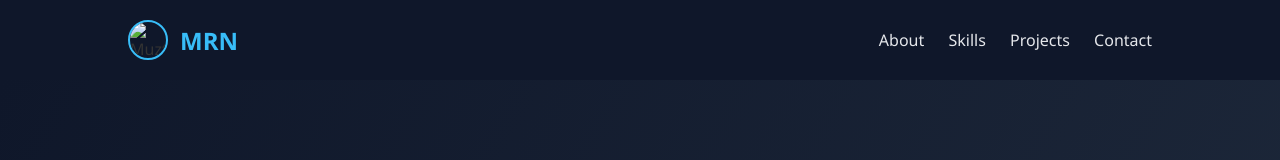
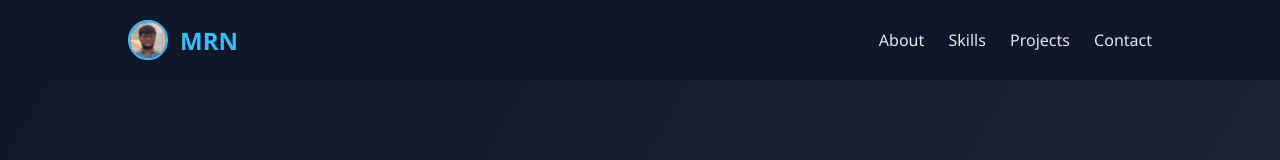
Before and after one commit to Muztahidur-RN/Muztahidur_Rahman_Nihal, a plain HTML site: page index.html in a window 1280 px wide. Shown: the top 160 px of the page. Drawn offline with Linux system fonts and the light colour scheme; the site is published under a folder, as on GitHub Pages, so addresses that start at the root find nothing.

Commit message:
Fix image source path in index.html

```diff
--- a/index.html
+++ b/index.html
@@ -13,7 +13,7 @@
     <!-- NAVBAR -->
     <header class="navbar">
         <div class="brand">
-            <img src="/sorce/mrn.jpg" alt="Muztahidur Rahman" class="profile-pic">
+            <img src="sorce/mrn.jpg" alt="Muztahidur Rahman" class="profile-pic">
             <h2 class="logo">MRN</h2>
         </div>
 
```
